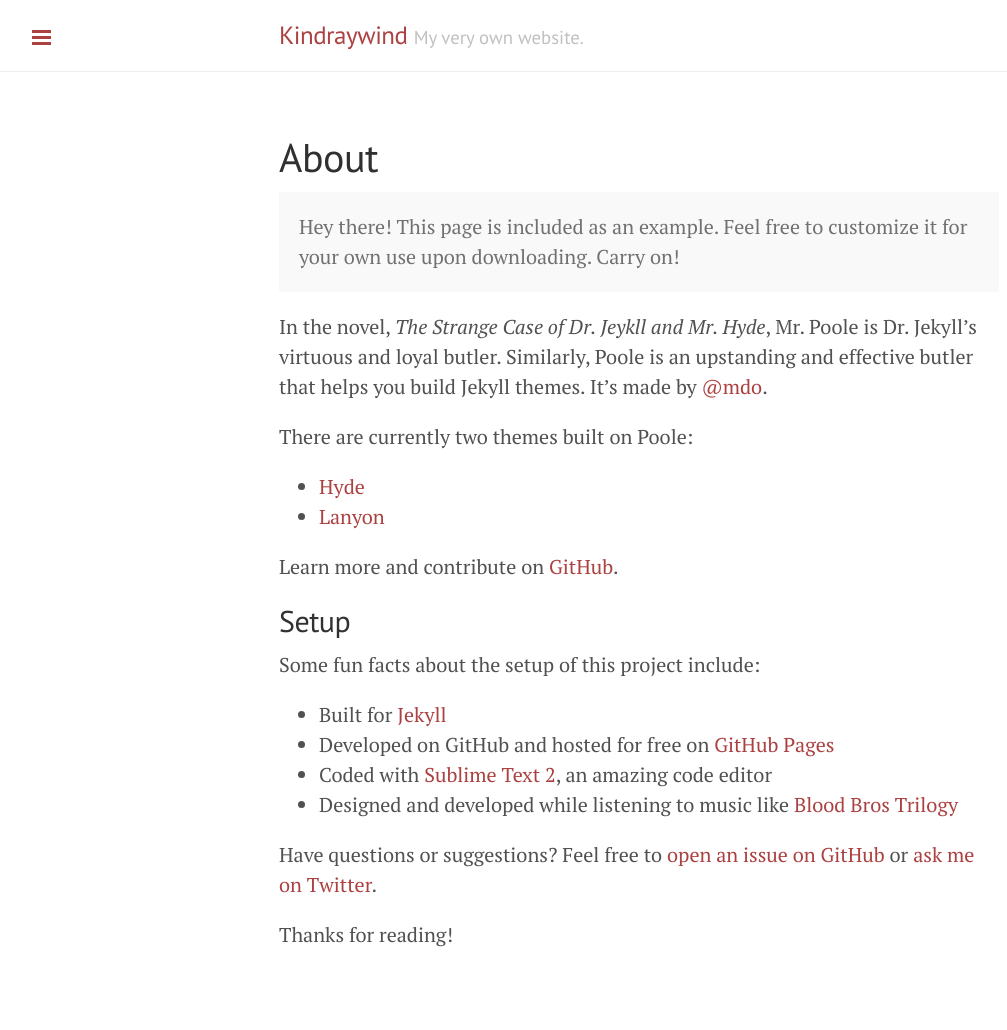
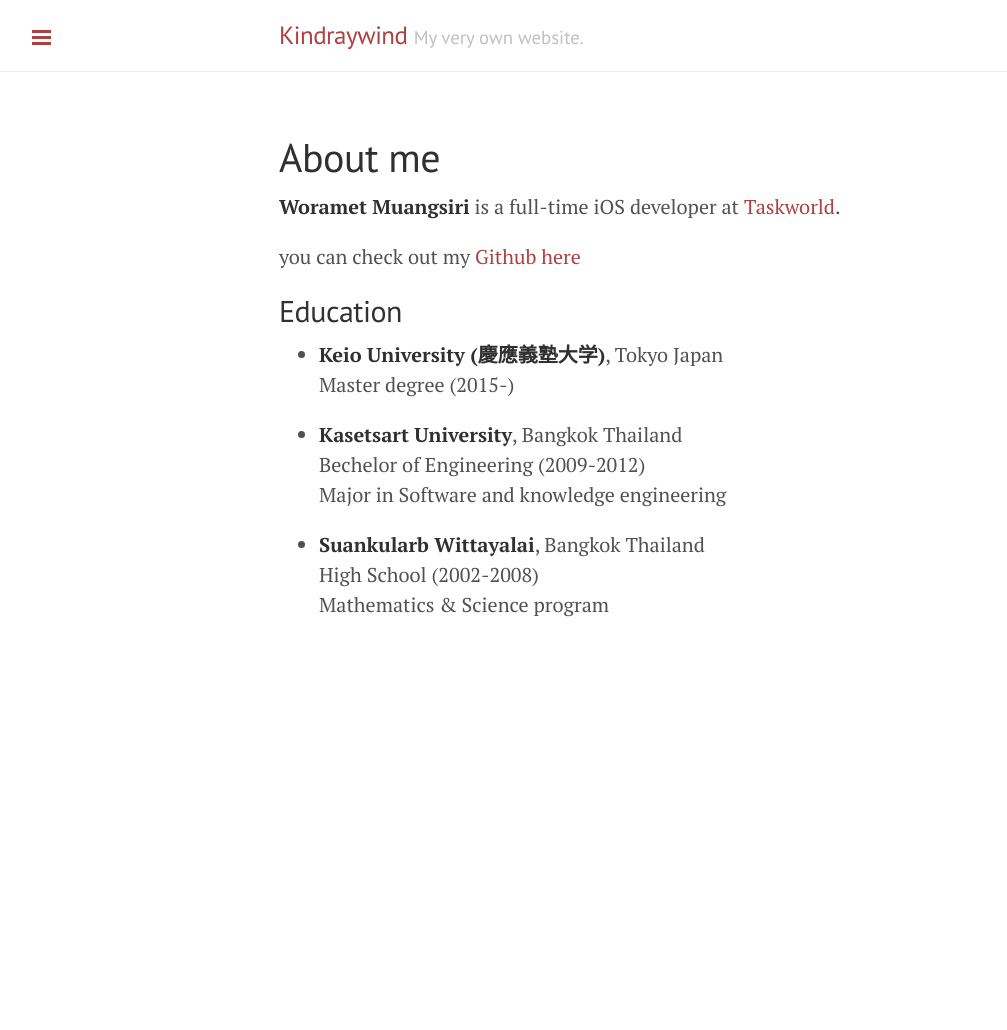
Before and after one commit to kindraywind/kindraywind.github.io, a Jekyll site: the page built from about.md, in a window 1280 px wide. Shown: the whole page, without its empty margins (1-1008 px from the left). Built offline with Jekyll 4.4.1, drawn with Linux system fonts in a browser that asks for light colours; Markdown is read by kramdown in place of the engine named in the settings; after the commit the page ends 900 px from its top, so only the background shows below that.

Commit message:
Update about me

```diff
--- a/about.md
+++ b/about.md
@@ -1,30 +1,21 @@
 ---
 layout: page
-title: About
+title: About me
 ---
 
-<p class="message">
-  Hey there! This page is included as an example. Feel free to customize it for your own use upon downloading. Carry on!
-</p>
+**Woramet Muangsiri** is a full-time iOS developer at [Taskworld](https://www.taskworld.com/).
 
-In the novel, *The Strange Case of Dr. Jeykll and Mr. Hyde*, Mr. Poole is Dr. Jekyll's virtuous and loyal butler. Similarly, Poole is an upstanding and effective butler that helps you build Jekyll themes. It's made by [@mdo](https://twitter.com/mdo).
+you can check out my [Github here](https://github.com/kindraywind/)
 
-There are currently two themes built on Poole:
 
-* [Hyde](http://hyde.getpoole.com)
-* [Lanyon](http://lanyon.getpoole.com)
+## Education
+- **Keio University (慶應義塾大学)**, Tokyo Japan
+Master degree (2015-)
 
-Learn more and contribute on [GitHub](https://github.com/poole).
+- **Kasetsart University**, Bangkok Thailand
+Bechelor of Engineering (2009-2012)
+Major in Software and knowledge engineering
 
-## Setup
-
-Some fun facts about the setup of this project include:
-
-* Built for [Jekyll](http://jekyllrb.com)
-* Developed on GitHub and hosted for free on [GitHub Pages](https://pages.github.com)
-* Coded with [Sublime Text 2](http://sublimetext.com), an amazing code editor
-* Designed and developed while listening to music like [Blood Bros Trilogy](https://soundcloud.com/maddecent/sets/blood-bros-series)
-
-Have questions or suggestions? Feel free to [open an issue on GitHub](https://github.com/poole/issues/new) or [ask me on Twitter](https://twitter.com/mdo).
-
-Thanks for reading!
+- **Suankularb Wittayalai**, Bangkok Thailand
+High School (2002-2008)
+Mathematics & Science program
```
